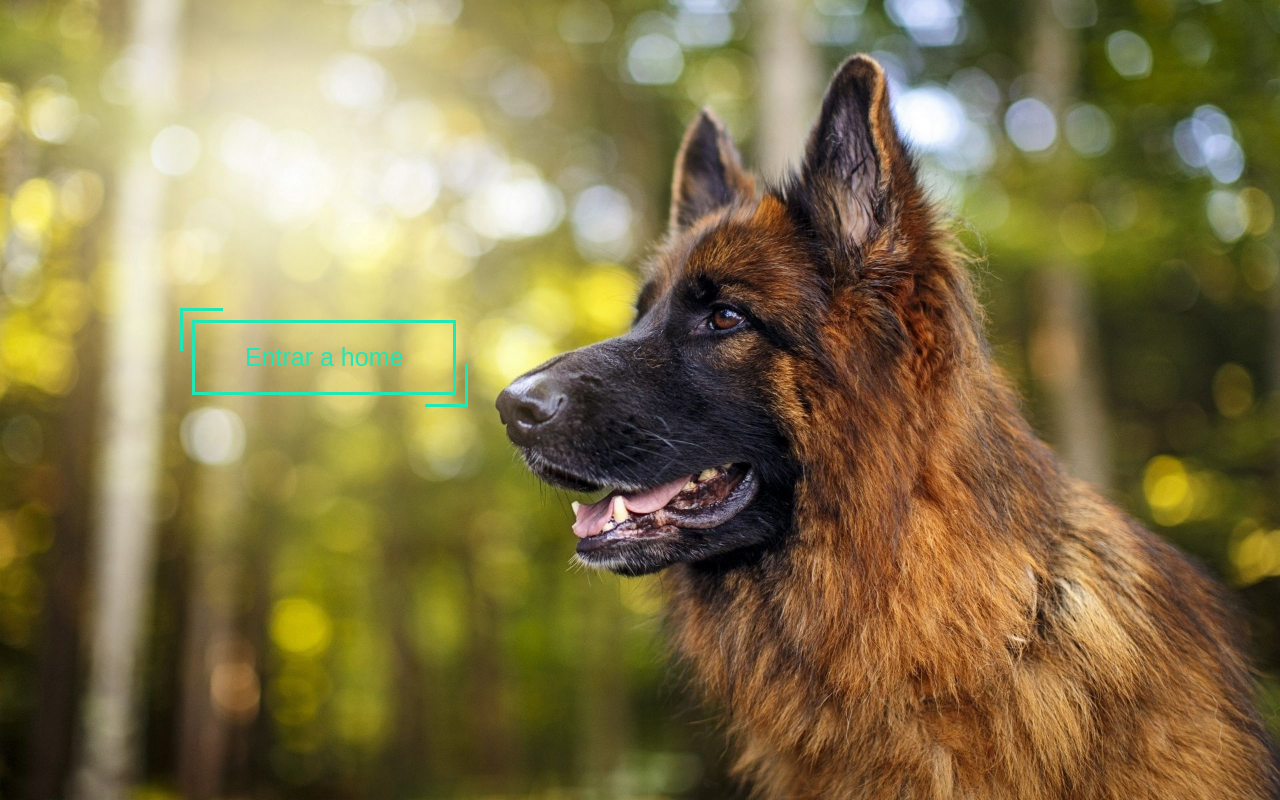
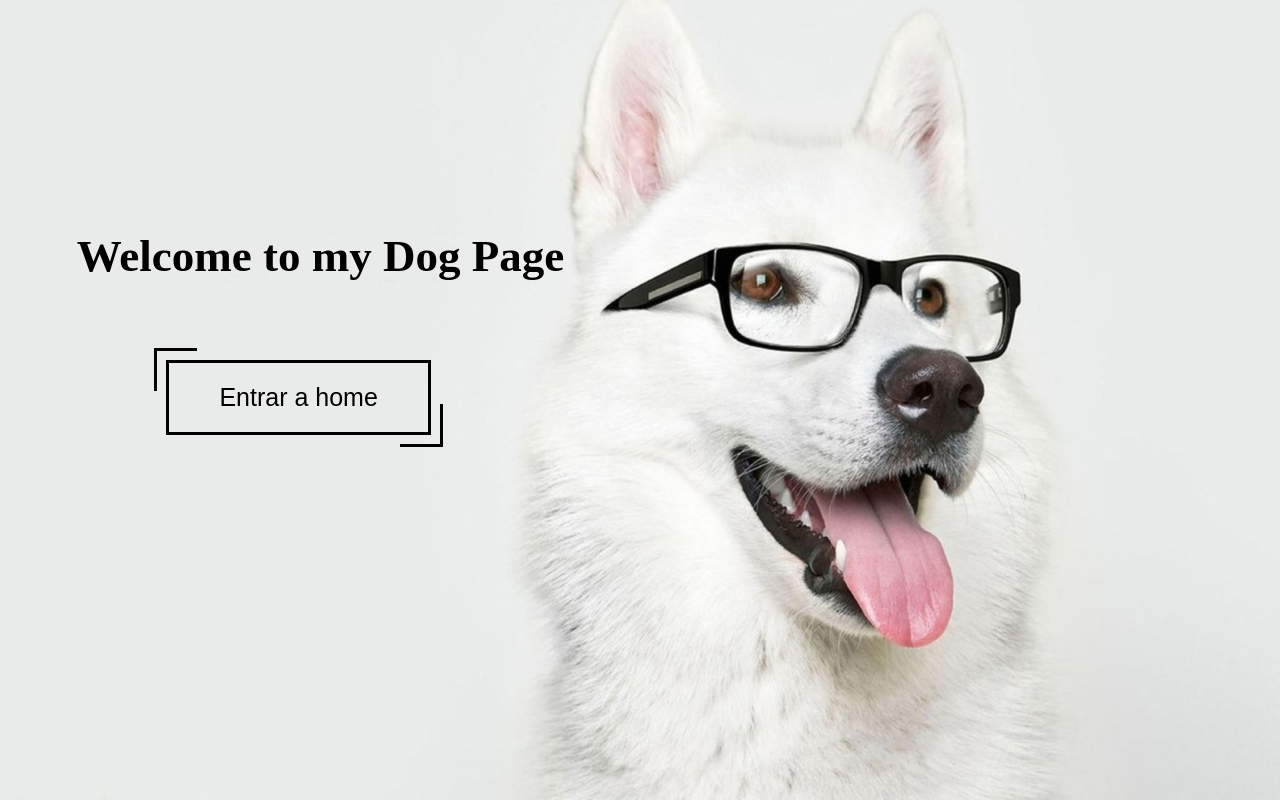
Before and after one commit to ladisgodo/PI-Dogs-main, a React (Create React App) app in the folder client/: page / in a window 1280 px wide. Built offline with nearby package versions, Linux system fonts and the light colour scheme; no server answers; the HTML template or start-up script is replaced by a standard one.

Commit message:
LandingPage CSS

```diff
--- a/client/src/components/LandingPage/LandingPage.jsx
+++ b/client/src/components/LandingPage/LandingPage.jsx
@@ -1,19 +1,18 @@
 import React from "react";
 import { Link } from 'react-router-dom';
 import background from '../Img/background.jpg'
-import styles from './LandingPage.module.css'
+import s from './LandingPage.module.css'
 
 
 export default function LandingPage() {
 
     return(
-        <div className={styles.container} >
-            <img src={background} alt='background' className={styles.img} ></img>
-            <div>
+        <div className={s.container} >
+            <img src={background} alt='background' className={s.img} ></img>
+                    <h1 className={s.title}>Welcome to my Dog Page</h1>
                 <Link to='/home'>
-                    <button className={styles.btn} >Entrar a home</button>
+                    <button className={s.btn}>Entrar a home</button>
                 </Link>
-            </div>
         </div>
     )
 }
--- a/client/src/components/LandingPage/LandingPage.module.css
+++ b/client/src/components/LandingPage/LandingPage.module.css
@@ -14,21 +14,34 @@
     left: 0;
 }
 
+.text{
+    display: flex;
+    position: absolute;
+    color: black;
+    top: 25%;
+    left: 6%;
+    font-size: 45px;
+}
+
 .title{
-    color: white;
+    display: flex;
     position: absolute;
-    background-color: black;
+    color: black;
+    top: 25%;
+    left: 6%;
+    font-size: 45px;
 }
 
 .btn{
+    display: flex;
     position: absolute;
     text-decoration: none;
     font-size: 25px;
-    color: #1fe8b6;
+    color: black;
     padding: 20px 50px;
-    border: 3px solid #1fe8b6;
-    top: 40%;
-    left: 15%;
+    top: 45%;
+    left: 13%;
+    border: 3px solid black;
     background-color: transparent;
     cursor: pointer;
 }
```
Also changed, not shown: client/src/components/Img/background.jpg, client/src/components/Img/background2.jpg (added).
